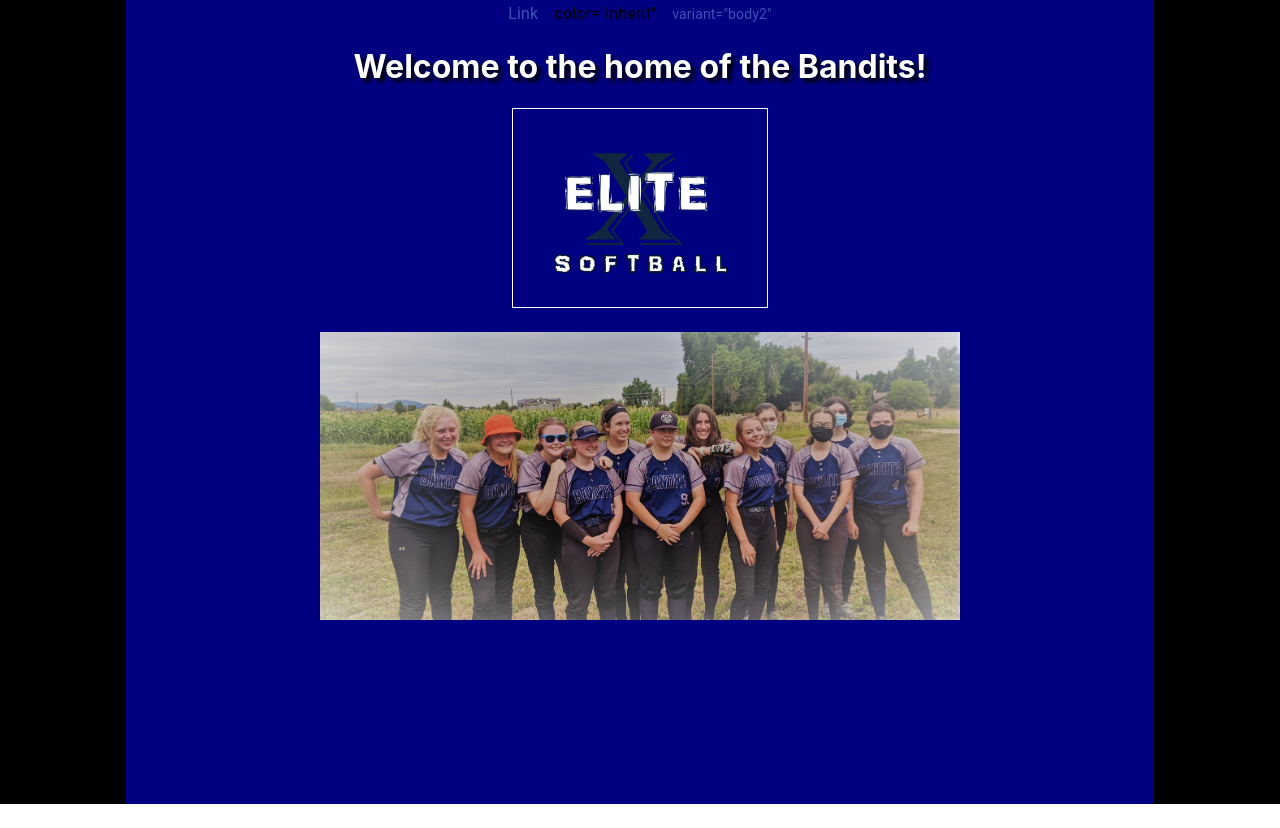
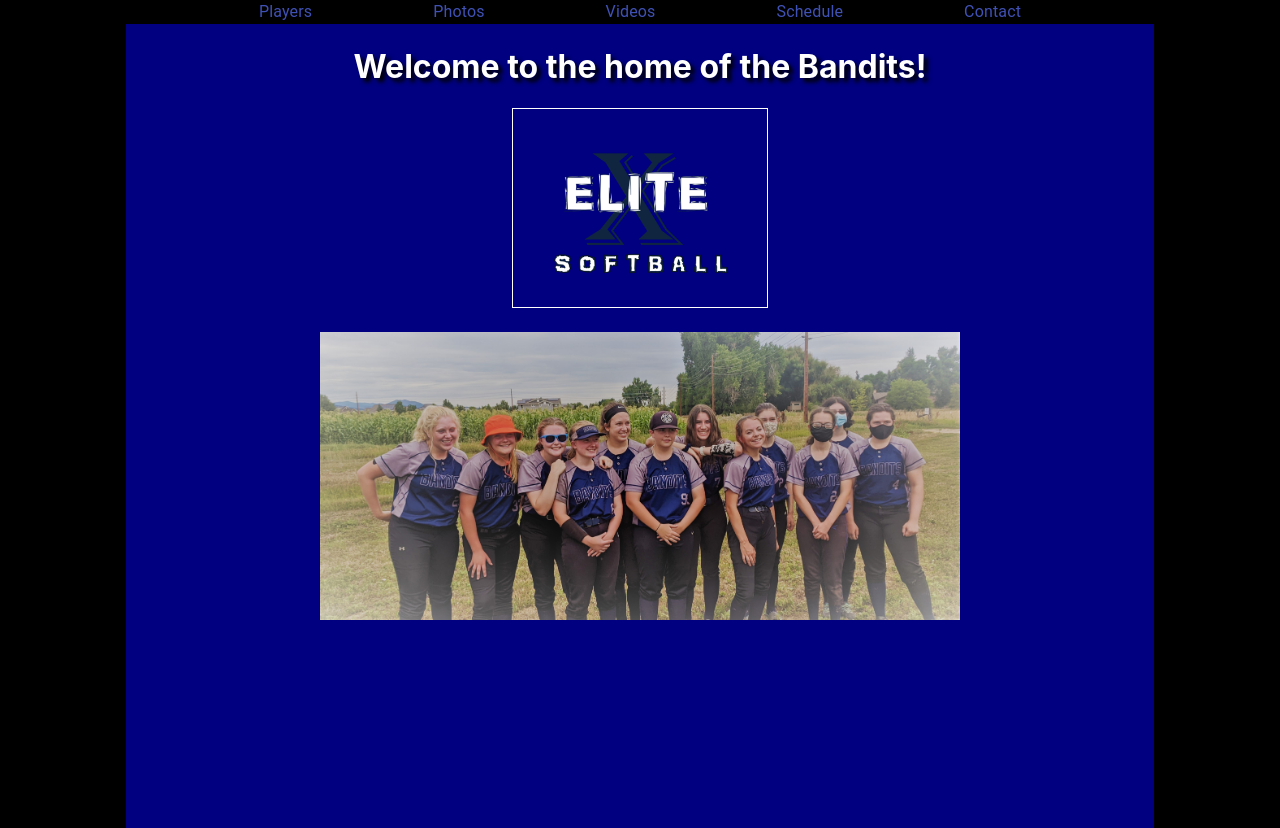
Before and after one commit to AdamHoffma/softball_stats, a React (Create React App) app in the folder client/: page / in a window 1280 px wide. Before the commit the page ends 804 px from the top, so only its background shows below. Built offline with nearby package versions, Linux system fonts and the light colour scheme; no server answers.

Commit message:
nav setup, studying efficient ways to style it

```diff
--- a/client/src/Components/home/home.js
+++ b/client/src/Components/home/home.js
@@ -17,11 +17,13 @@ const Home = props => {
     console.log("players", props.players)
 
     return(
-        <div className="welcome">
+        <div className="home">
             <Nav/>
-            <h1 className="welcome-text">Welcome to the home of the Bandits!</h1>
-            <img className="logo" src={banner} />
-            <img className="team-photo" src={teamPhoto} />
+            <div className="welcome">
+                <h1 className="welcome-text">Welcome to the home of the Bandits!</h1>
+                <img className="logo" src={banner} />
+                <img className="team-photo" src={teamPhoto} />
+            </div>
         </div>
     )
 }
--- /dev/null
+++ b/client/src/Components/nav/nav.css
@@ -0,0 +1,3 @@
+.link {
+    background-color: white;
+}
--- a/client/src/Components/nav/nav.js
+++ b/client/src/Components/nav/nav.js
@@ -3,10 +3,12 @@ import { makeStyles } from '@material-ui/core/styles';
 import Link from '@material-ui/core/Link';
 import Typography from '@material-ui/core/Typography';
 
+
 const useStyles = makeStyles((theme) => ({
     root: {
       '& > * + *': {
         marginLeft: theme.spacing(2),
+        paddingLeft: 105
       },
     },
   }));
@@ -19,13 +21,19 @@ const preventDefault = (event) => event.preventDefault();
     return (
         <Typography className={classes.root}>
             <Link href="#" onClick={preventDefault}>
-                Link
+                Players
             </Link>
-            <Link href="#" onClick={preventDefault} color="inherit">
-                {'color="inherit"'}
+            <Link href="#" onClick={preventDefault}>
+                Photos
             </Link>
-            <Link href="#" onClick={preventDefault} variant="body2">
-            {'variant="body2"'}
+            <Link href="#" onClick={preventDefault}>
+                Videos
+            </Link>
+            <Link href="#" onClick={preventDefault}>
+                Schedule
+            </Link>
+            <Link href="#" onClick={preventDefault}>
+                Contact
             </Link>
         </Typography>
     )
```
